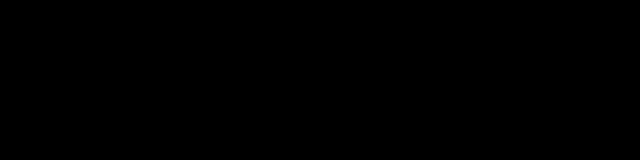
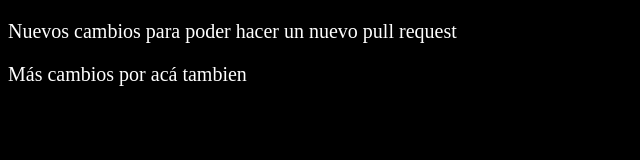
Before and after one commit to juanpablosolana/curso-de-git-leonidasesteba, a plain HTML site: page index.html in a window 1280 px wide. Shown: the whole page, without its empty margins (0-640 px from the left). Drawn offline with Linux system fonts and the light colour scheme.

Commit message:
Feature:M-192 #Comment New body text

```diff
--- a/index.css
+++ b/index.css
@@ -1,3 +1,7 @@
 body{
   background-color: black;
 }
+p{
+  color: white;
+  font-size: 20px;
+}
--- a/index.html
+++ b/index.html
@@ -9,7 +9,10 @@
 </head>
 <body>
 <p>
-  Hola curso de git
+  Nuevos cambios para poder hacer un nuevo pull request
+</p>
+<p>
+  Más cambios por acá tambien
 </p>
 </body>
 </html>
```
